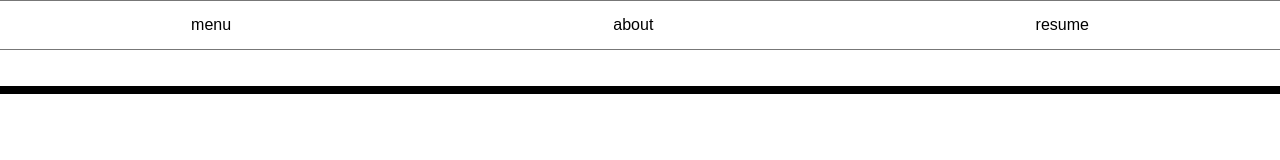
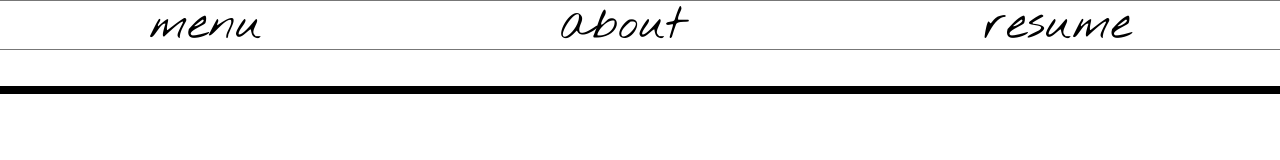
Before and after one commit to makingentropy/ecportfolio2017, a website: page public/index.html in a window 1280 px wide. Drawn offline with nearby package versions, Linux system fonts and the light colour scheme.

Commit message:
added font

```diff
--- a/public/css/style.css
+++ b/public/css/style.css
@@ -59,6 +59,8 @@ iframe{
   font-size: 3em;
 }
 .navItem{
+  font-family: 'Nothing You Could Do', cursive;
+  font-size: 3em;
   text-align: center;
   flex-grow: 1;
 }
--- a/public/index.html
+++ b/public/index.html
@@ -7,6 +7,7 @@
     <script src="/js/app.js" charset="utf-8"></script>
     <link rel="stylesheet" href="/css/normalize.css">
     <link rel="stylesheet" href="/css/style.css">
+    <link href="https://fonts.googleapis.com/css?family=Nothing+You+Could+Do" rel="stylesheet">
   </head>
   <body ng-controller="appjsController as ctrl">
     <!-- {{ctrl.test}} -->
```
